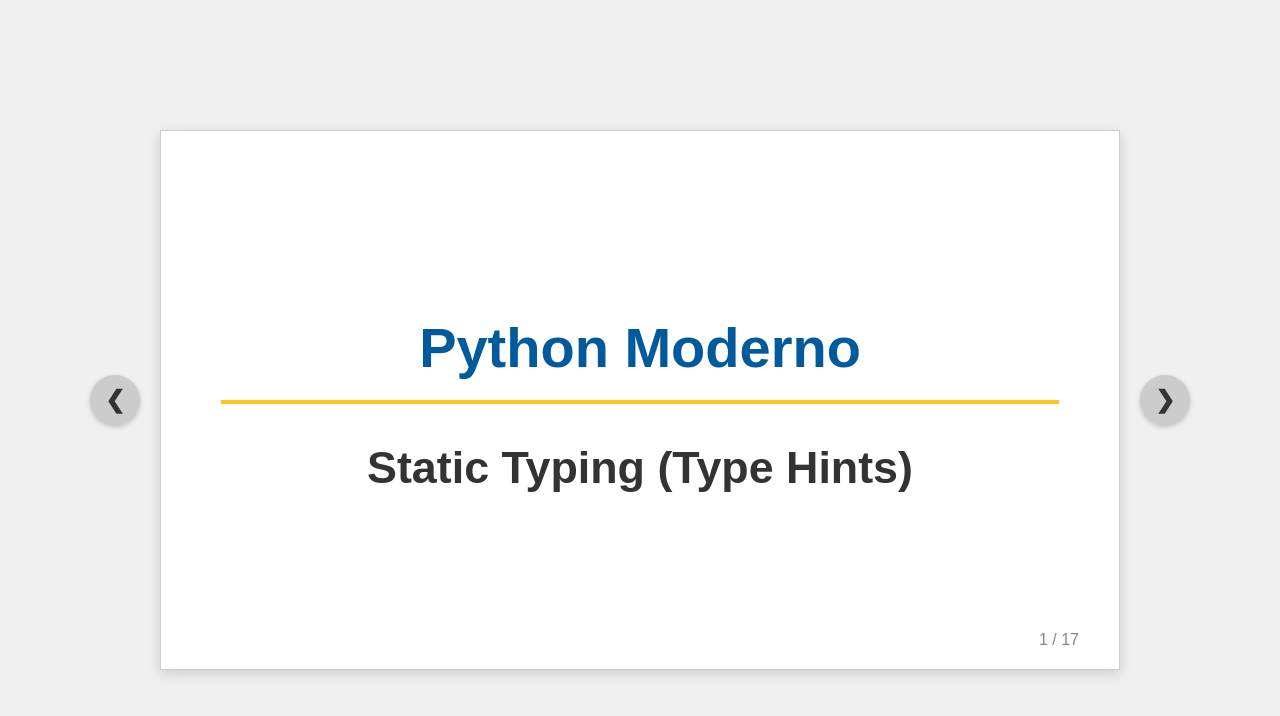
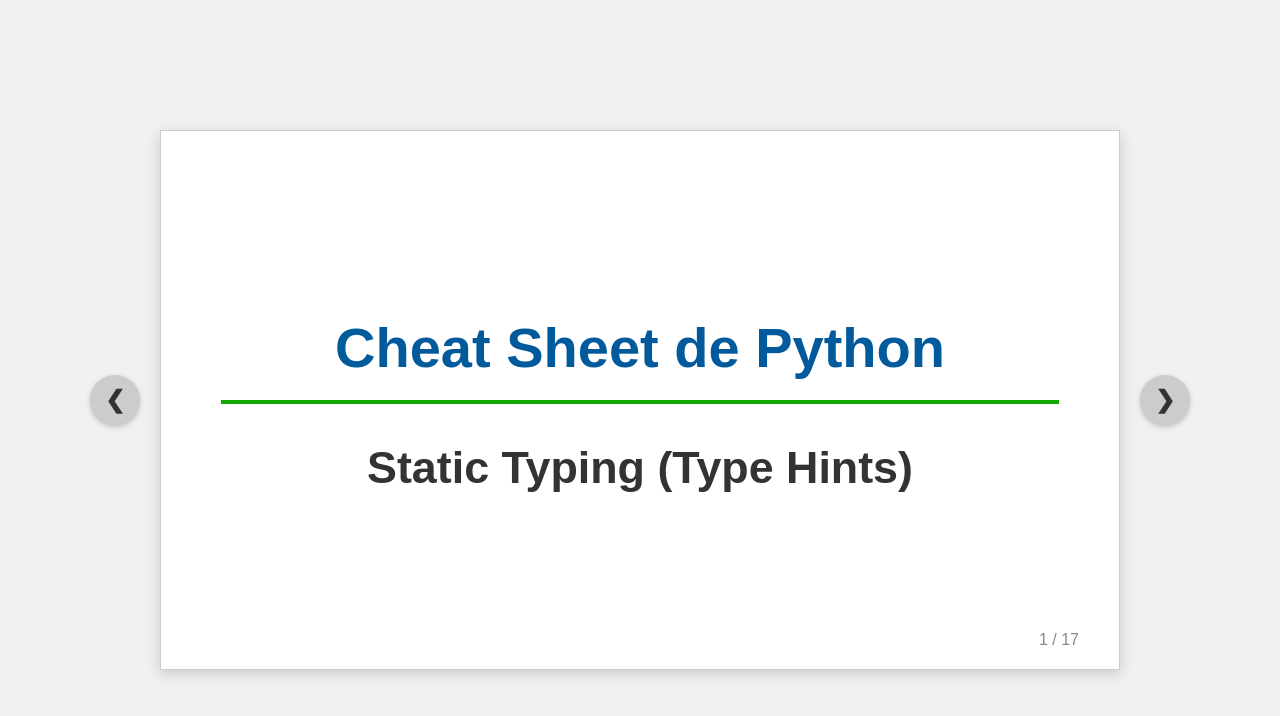
Before and after one commit to mgdacc/python-static-typing, a plain HTML site: page index.html in a window 1280 px wide. Drawn offline with Linux system fonts and the light colour scheme.

Commit message:
Update index.html

```diff
--- a/index.html
+++ b/index.html
@@ -37,7 +37,7 @@
         .next { right: -70px; }
         .prev:hover, .next:hover { background-color: #aaaaaa; }
 
-        .slide h1 { font-size: 3.5em; text-align: center; border-bottom: 4px solid #FFC425; padding-bottom: 20px; color: #005A9C; }
+        .slide h1 { font-size: 3.5em; text-align: center; border-bottom: 4px solid #11a800; padding-bottom: 20px; color: #005A9C; }
         .slide h2 { font-size: 2.8em; margin-top: 0; margin-bottom: 30px; text-align: center; color: #005A9C; }
         .single-content { text-align: center; }
         .single-content p { font-size: 1.5em; color: #444; }
@@ -66,7 +66,7 @@
     <div class="slideshow-container">
 
         <div class="slide fade">
-            <h1>Python Moderno</h1>
+            <h1>Cheat Sheet de Python</h1>
             <h2 style="color:#333; border:none;">Static Typing (Type Hints)</h2>
             <div class="footer">1 / 17</div>
         </div>
```
